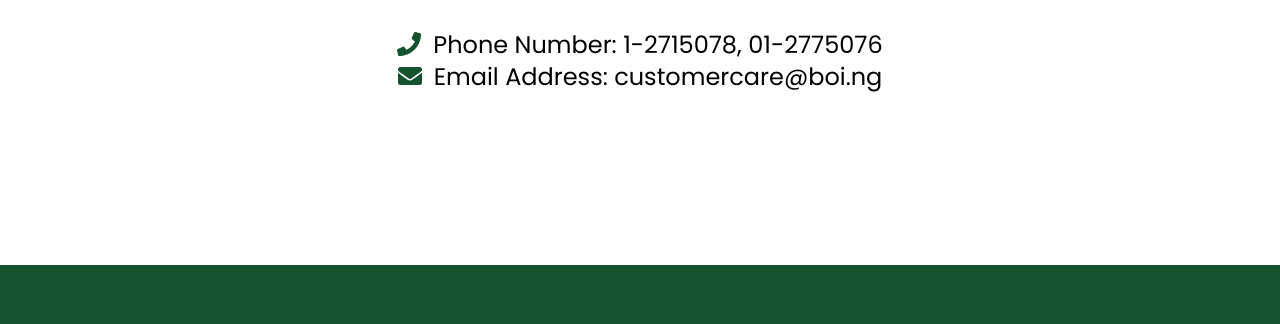
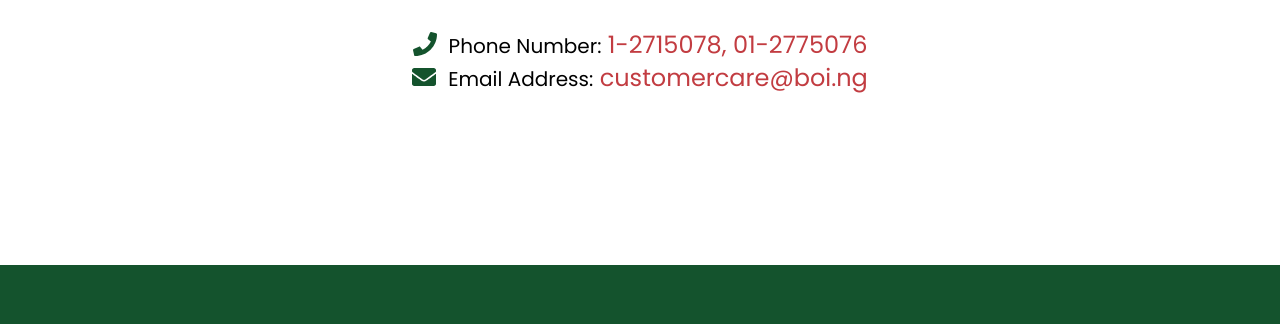
Before and after one commit to milanochi/rapid, a website built with Vite: page contact.html in a window 1280 px wide. Shown: the part 243-567 px from the top of the page. Built offline with nearby package versions, Linux system fonts and the light colour scheme.

Commit message:
final chnages

```diff
--- a/contact.html
+++ b/contact.html
@@ -47,8 +47,11 @@
             <h1 class="text-3xl font-semibold text-[#333]">Contact Us</h1>
             <h1 class="text-center text-3xl font-semibold text-green-900">Feel free to reach out to us</h1><br>
             <p class="text-center text-2xl mt-4">
-                <i class="fas fa-phone mr-3 text-green-900"></i>Phone Number: 1-2715078, 01-2775076<br>
-                <i class="fas fa-envelope text-green-900 mr-3"></i>Email Address: customercare@boi.ng<br>
+                <i class="fas fa-phone mr-3 text-green-900"></i><span class="text-[20px]">Phone Number:</span> <span
+                    class="accent">1-2715078,
+                    01-2775076<br></span>
+                <i class="fas fa-envelope text-green-900 mr-3"></i><span class="text-[20px]">Email Address:</span> <span
+                    class="accent">customercare@boi.ng<br></span>
             </p>
         </div>
     </section>
```
